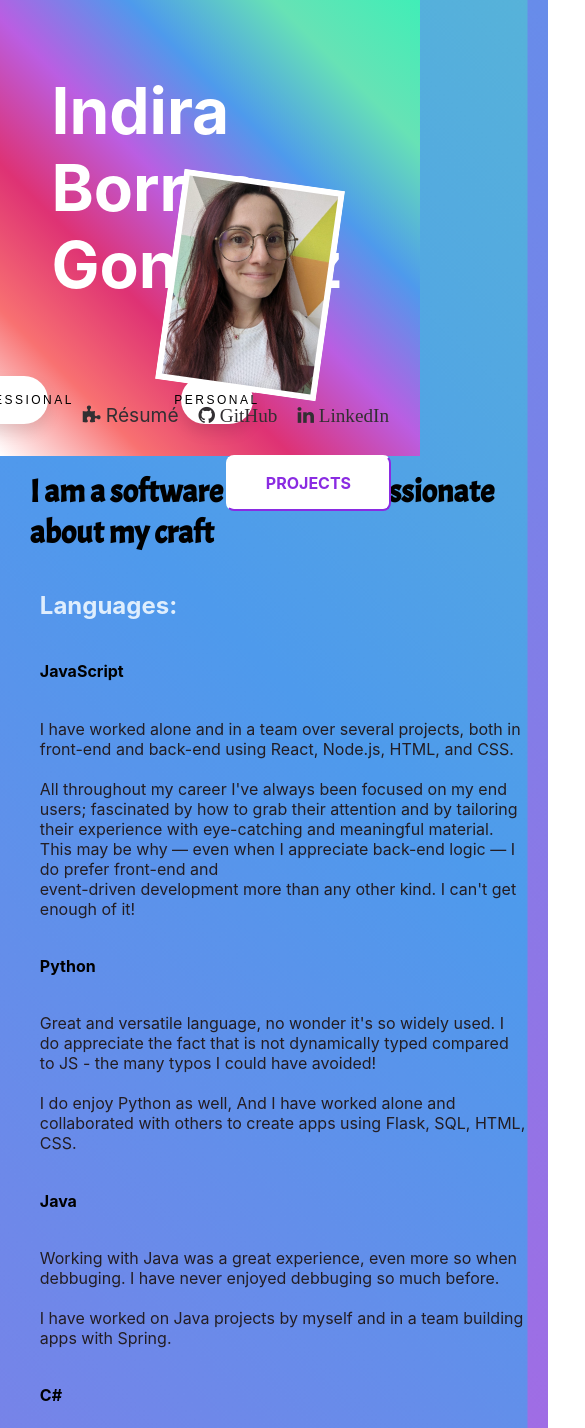
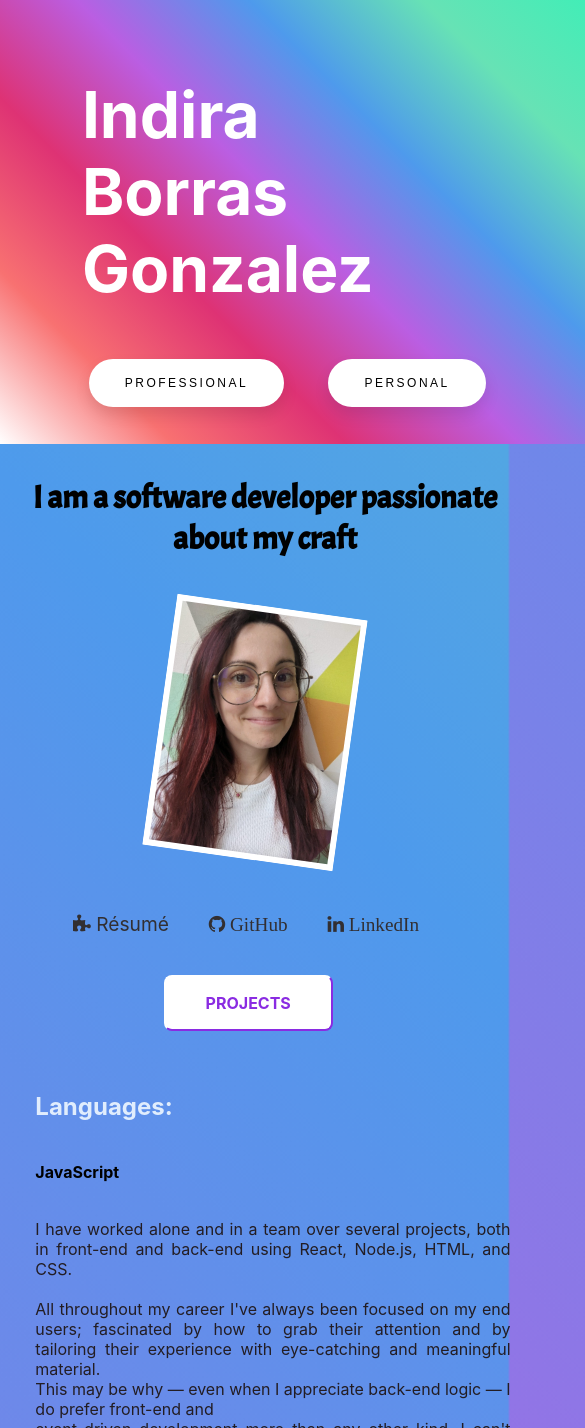
Before and after one commit to Laufley/old_portfolio, a React (Create React App) app: page / in a window 390 px wide. Shown: the top 1428 px of the page, 585 px wide, since content can reach past the window. Built offline with nearby package versions, Linux system fonts and the light colour scheme; a web font is replaced by a local one.

Commit message:
header and main adapated to mobile

```diff
--- a/src/Components/Header.js
+++ b/src/Components/Header.js
@@ -20,6 +20,11 @@ align-items: center;
 background: linear-gradient(45deg, #ffffff,#f87171, #de3274, #ba5ee2, #4e9aec, #67e2b5, #40eeb7);
 background-size: contain;
 height: 100%;
+
+@media (max-width: 393px) {
+  height: 100%;
+  width: 142%;
+}
 `
 
 const Title = styled.h1`
@@ -34,6 +39,13 @@ margin-top: 2%;
   width: 20%;
   margin-bottom: 2%;
   margin-left: -3%;
+}
+
+@media (max-width: 393px) {
+  width: 10%;
+  margin-bottom: 3%;
+  margin-left: 3%;
+  margin-top: 2%;
 }
 `
 
@@ -54,6 +66,16 @@ gap: 5px;
   margin-bottom: 3%;
   margin-left: 13%;
 }
+
+@media (max-width: 393px) {
+  width: 20%;
+  margin-bottom: 3%;
+  margin-left: 28%;
+  gap: 40px;
+  margin-top: -5%;
+}
+
+
 `
 
 const Button= styled.button`
@@ -94,6 +116,11 @@ transform: translateY(-1px);
   width: 20%;
   margin-bottom: 2%;
   margin-left: 17%;
+}
+
+@media (max-width: 393px) {
+  width: 100%;
+  margin-bottom: 2%;
 }
 `
 
--- a/src/Containers/Home.css
+++ b/src/Containers/Home.css
@@ -154,7 +154,6 @@ margin-top: 20%;
     #profilePicture {
         margin-top: -16rem;
         margin-left: 6rem;;
-        width: 80%;
         border: 1px solid rgba(255, 255, 255, 0.79);
         width: 150px;
         height: 200;
@@ -206,13 +205,19 @@ margin-top: 20%;
 /* media query for mobile */
 
 @media only screen and (max-width: 432px) {
+
+    #Intro{
+        margin-top: -2%;
+        text-align: center;
+        width: 120%;
+    }
+
     #profilePicture {
-        margin-top: -13rem;
+        margin-top: 15rem;
         margin-left: 6rem;
-        width: 80%;
         border: 1px solid rgba(255, 255, 255, 0.79);
-        width: 150px;
-        height: 200;
+        width: 180px;
+        height: 210;
         background-color: white;
         transform: rotate(8deg);
     }
@@ -229,31 +234,36 @@ margin-top: 20%;
         list-style: none;
         flex-direction: row;
         justify-content: space-between;
-        margin-top: 2%;
-        margin-right: -3rem;
+        margin-top: 15%;
     }
 
     #Aside {
         float: right;
         position: relative;
-        top: 0;
-        margin-right: 20%;
-        margin-top: -20%;
     }
 
     .LinkStyle {
-        margin: 0 10px;
+        margin: 10px;
         text-decoration: none;
         font-size: 1.2rem;
         color: rgb(50, 47, 50);
+        margin-right: -20px;
     }
 
     #Content {
         display: flex;
         grid-area: Content;
-        margin-top: 6rem;
+        margin-top: 38rem;
         grid-template-columns: 1fr;
         flex-direction: column;
         margin-left: 4%;
+        text-align: justify;
+        width: 120%;
+    }
+    #i-love{
+        margin-left: 6rem;
+        font-family: 'Acme', sans-serif;
+        font-size: 30px;
+        color: rgba(234, 234, 234, 0.454);
     }
 }
--- a/src/Containers/Home.js
+++ b/src/Containers/Home.js
@@ -43,6 +43,11 @@ const Button = styled.div`
     @media (max-width: 768px) {
         margin-bottom: 12%;
         margin-left: 55%;
+      }
+
+      @media (max-width: 393px) {
+        margin-bottom: 12%;
+        margin-left: 35%;
       }
 `
 
```
